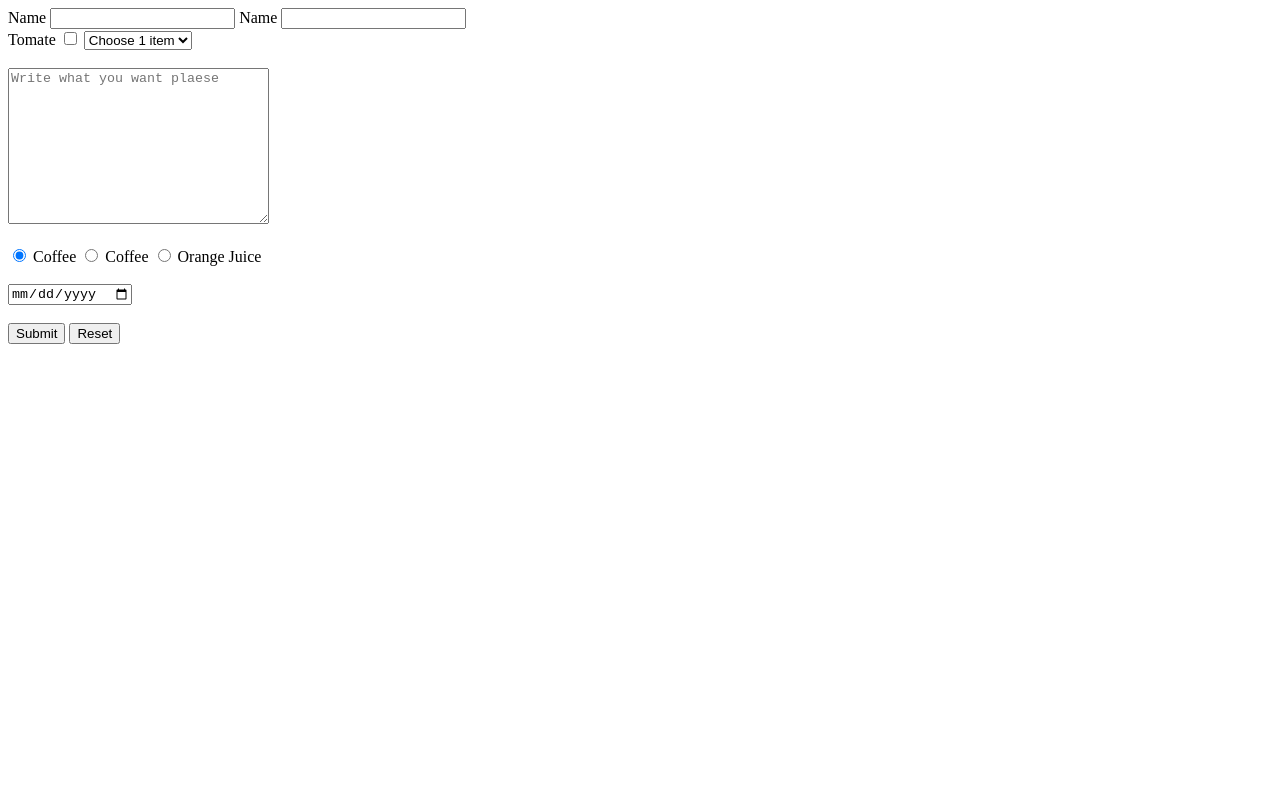
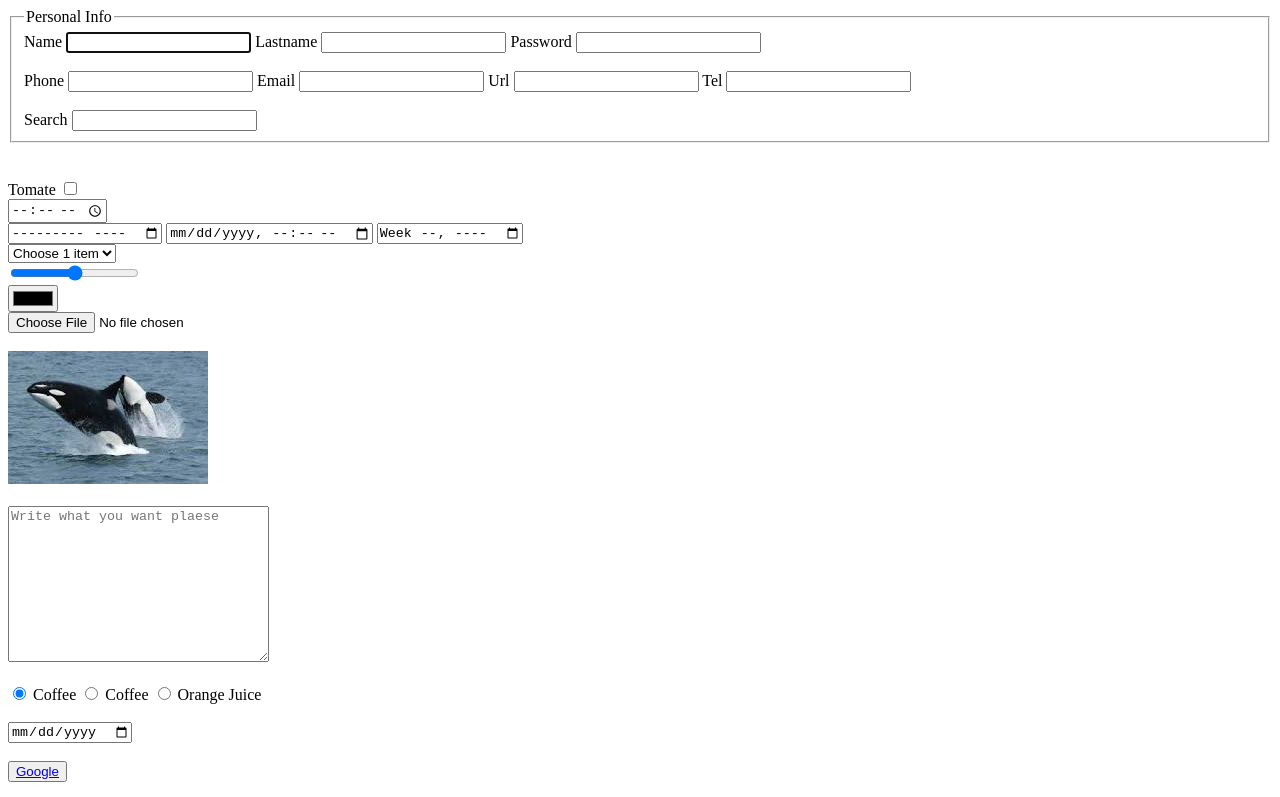
Before and after one commit to CanerEsiyok/Powercoders, a plain HTML site: page 04.04/form.html in a window 1280 px wide. Shown: the top 797 px of the page. Drawn offline with Linux system fonts and the light colour scheme.

Commit message:
added an html with form input

```diff
--- a/04.04/form.html
+++ b/04.04/form.html
@@ -1,40 +1,79 @@
 <!DOCTYPE html>
 <html lang="en">
   <head>
-    <meta charset="UTF-8">
-    <meta http-equiv="X-UA-Compatible" content="IE=edge">
-    <meta name="viewport" content="width=device-width, initial-scale=1.0">
+    <meta charset="UTF-8" />
+    <meta http-equiv="X-UA-Compatible" content="IE=edge" />
+    <meta name="viewport" content="width=device-width, initial-scale=1.0" />
     <title>Document</title>
   </head>
   <body>
     <form>
+      <fieldset>
+        <legend>Personal Info</legend>
         <label for="name">Name</label>
-        <input type="text" id="name">
-        <label for="lastname">Name</label>
-        <input type="text" id="lastname">
-        <br>
+        <input type="text" autofocus required id="name" />
+        <label for="lastname">Lastname</label>
+        <input type="text" id="lastname" />
+        <label for="password">Password</label>
+        <input type="password" name="" id="password" /><br /><br />
+        <label for="phone">Phone</label>
+        <input type="number" name="" id="phone" />
+        <label for="email">Email</label>
+        <input type="email" id="email" />
+        <label for="url">Url</label>
+        <input type="url" id="url" />
+        <label for="tel">Tel</label>
+        <input type="tel" id="tel" /><br /><br />
+        <label for="search">Search</label>
+        <input type="search" id="search" />
+      </fieldset>
+      <br /><br />
       <label for="tomato">Tomate</label>
-        <input type="checkbox" id="tomato">
+      <input type="checkbox" id="tomato" /><br />
+      <input type="time" /> <br />
+      <input type="month" name="" id="" />
+      <input type="datetime-local" />
+      <input type="week" name="" id="" /><br />
       <select name="" id="">
         <option value="Choose">Choose 1 item</option>
         <option value="Cheese">Cheese</option>
-            <option value="Eggs" >Eggs</option>
+        <option value="Eggs">Eggs</option>
         <option value="Salad">Salad</option>
       </select>
-        <br><br>
-        <textarea name="inputtext" id="" cols="30" rows="10" placeholder="Write what you want plaese"></textarea>
-        <br><br>
-        <input type="radio" checked="checked" name="drinks" id="coffee">
+      <br />
+      <input type="range" /> <br />
+      <input type="color" /> <br />
+      <input type="file" /><br /><br />
+      <input type="image" src="orca.jfif" /><br />
+
+      <input type="hidden" />
+      <br />
+      <textarea
+        name="inputtext"
+        id=""
+        cols="30"
+        rows="10"
+        placeholder="Write what you want plaese"
+      ></textarea>
+      <br /><br />
+      <input type="radio" checked="checked" name="drinks" id="coffee" />
       <label for="coffee">Coffee</label>
-        <input type="radio" name="drinks" id="tea">
+      <input type="radio" name="drinks" id="tea" />
       <label for="tea">Coffee</label>
-        <input type="radio" name="drinks"  id="orangeJuice">
+      <input type="radio" name="drinks" id="orangeJuice" />
       <label for="coffee">Orange Juice</label>
-        <br><br>
-        <input type="date" name="" id="">
-        <br><br>
+      <br /><br />
+      <input type="date" name="" id="" />
+      <br /><br />
+      <button type="button"><a href="https://www.google.com" target="_blank">Google</a></button><br><br>
       <button type="button">Submit</button>
-        <input type="reset" name="reset">
+      <input type="reset" name="reset" value="Reset" />
     </form>
+
+    <video src=""></video>
+
+
+
+
   </body>
 </html>
```
Also changed, not shown: 04.04/orca.jfif (added), boilerplate/index.html (line endings or trailing spaces), htmlPractice/index.html (line endings or trailing spaces). Lines whose indentation alone changed are shown as unchanged.
